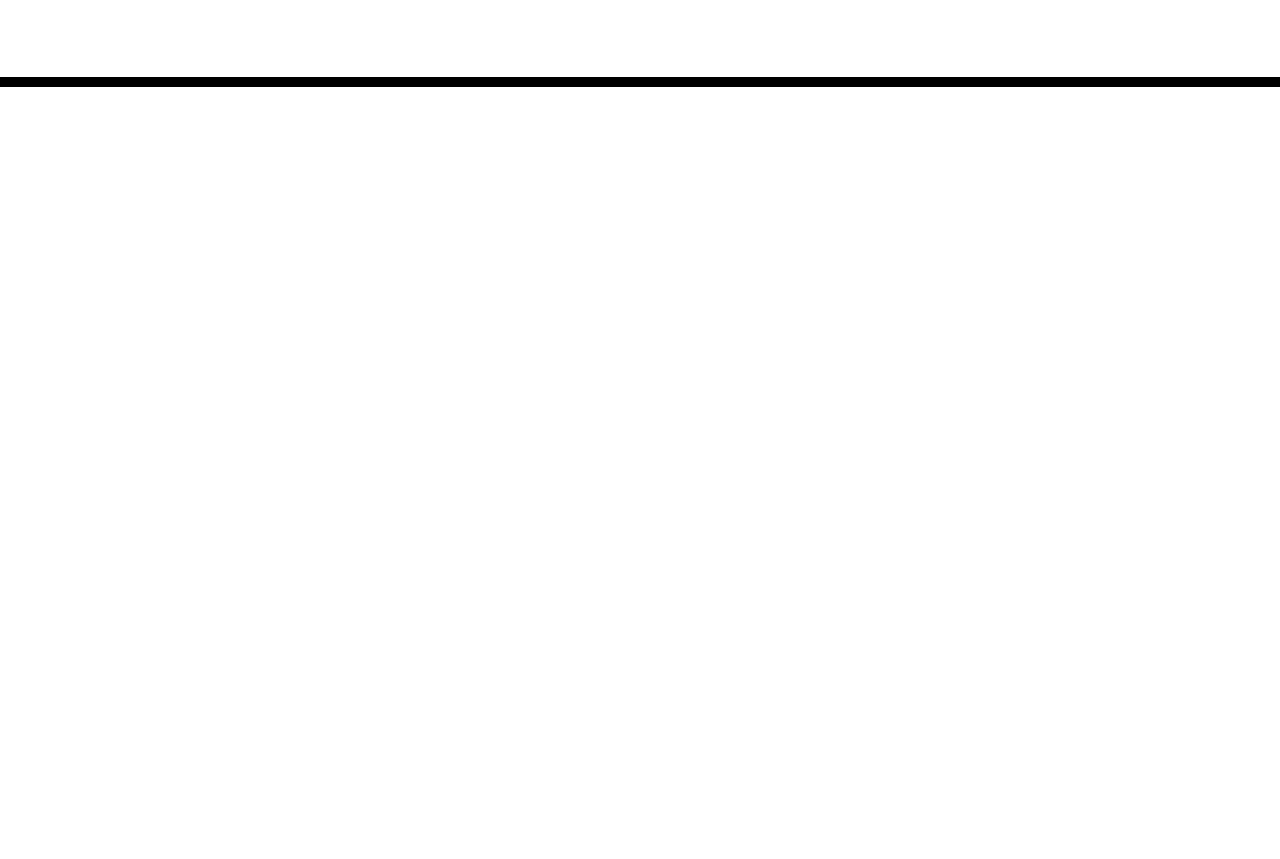
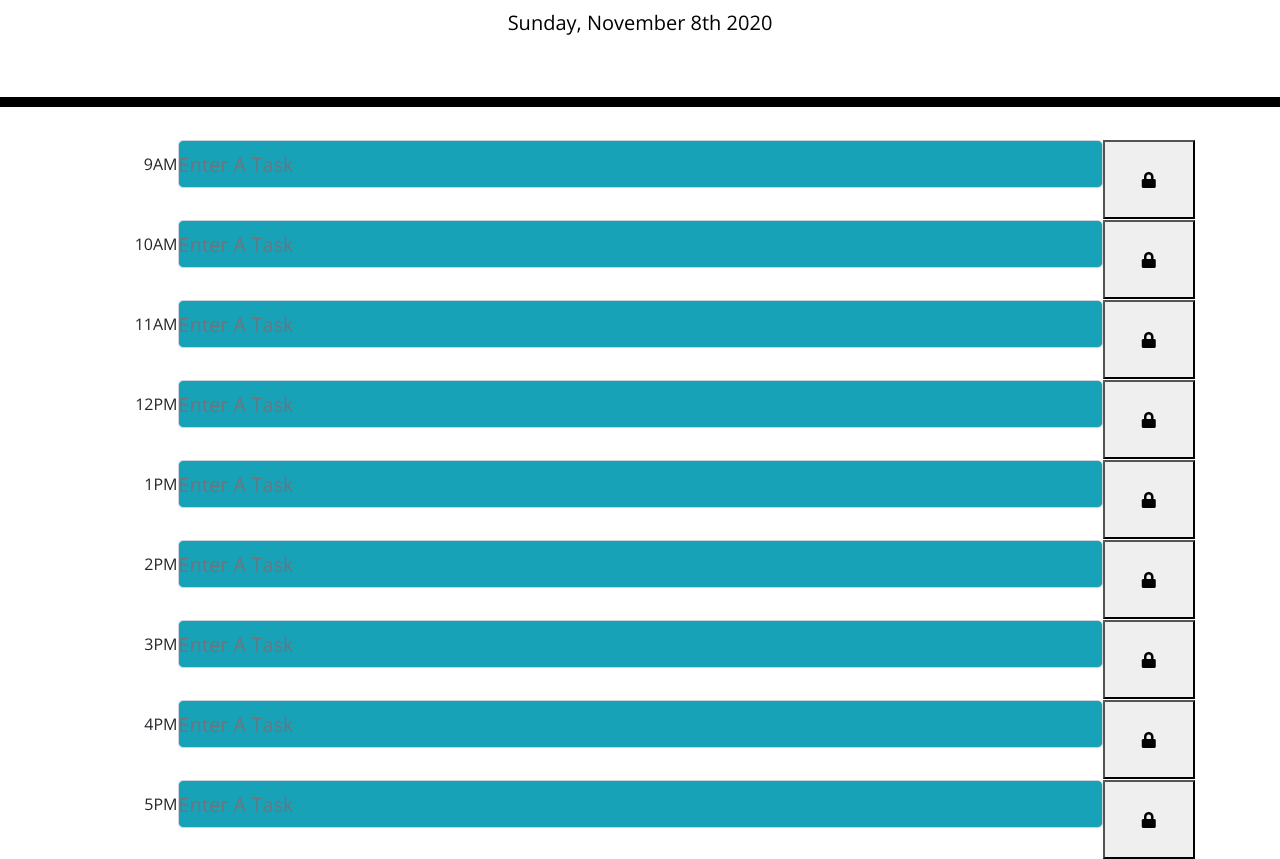
Before and after one commit to nrhuizar/week-5-hw, a plain HTML site: page index.html in a window 1280 px wide. Shown: the part 181-1040 px from the top of the page. Before the commit the page ends 800 px from the top, so only its background shows below. Drawn offline with nearby package versions, Linux system fonts and the light colour scheme.

Commit message:
added column formatting

```diff
--- a/assets/js/script.js
+++ b/assets/js/script.js
@@ -1,3 +1,4 @@
+// Date in header
 var date = moment();
 var currentDay = document.getElementById('currentDay');
-currentDay.innerHTML = date.format('MMMM Do YYYY');
+currentDay.innerHTML = date.format('dddd, MMMM Do YYYY');
--- a/index.html
+++ b/index.html
@@ -18,7 +18,7 @@
       href="https://fonts.googleapis.com/css?family=Open+Sans&display=swap"
       rel="stylesheet"
     />
-    <link rel="stylesheet" href="style.css" />
+    <link rel="stylesheet" href="./assets/css/style.css" />
     <title>Work Day Scheduler</title>
   </head>
 
@@ -26,13 +26,75 @@
     <header class="jumbotron">
       <h1 class="display-3">Work Day Scheduler</h1>
       <p class="lead">A simple calendar app for scheduling your work day</p>
-      <p id="currentDay" class="lead"></p>
+      <div id="currentDay" class="lead"></div>
     </header>
     <div class="container">
-      <!-- Timeblocks go here -->
-    </div>
+      <div class="row no-gutters">
+        <div class="text-right col">
+          9AM
+        </div>
+        <input type="text" class="col-10 form-control form-control-lg bg-info" id="tasks" placeholder="Enter A Task">
+        <button class="col-12 col-lg-1 fas fa-lock" type="submit"></button>
+      </div>
+      <div class="row no-gutters">
+        <div class="text-right col">
+          10AM
+        </div>
+        <input type="text" class="col-10 form-control form-control-lg bg-info" id="tasks" placeholder="Enter A Task">
+        <button class="col-12 col-lg-1 fas fa-lock" type="submit"></button>
+      </div>
+      <div class="row no-gutters">
+        <div class="text-right col">
+          11AM
+        </div>
+        <input type="text" class="col-10 form-control form-control-lg bg-info" id="tasks" placeholder="Enter A Task">
+        <button class="col-12 col-lg-1 fas fa-lock" type="submit"></button>
+      </div>
+      <div class="row no-gutters">
+        <div class="text-right col">
+          12PM
+        </div>
+        <input type="text" class="col-10 form-control form-control-lg bg-info" id="tasks" placeholder="Enter A Task">
+        <button class="col-12 col-lg-1 fas fa-lock" type="submit"></button>
+      </div>
+      <div class="row no-gutters">
+        <div class="text-right col">
+          1PM
+        </div>
+        <input type="text" class="col-10 form-control form-control-lg bg-info" id="tasks" placeholder="Enter A Task">
+        <button class="col-12 col-lg-1 fas fa-lock" type="submit"></button>
+      </div>
+      <div class="row no-gutters">
+        <div class="text-right col">
+          2PM
+        </div>
+        <input type="text" class="col-10 form-control form-control-lg bg-info" id="tasks" placeholder="Enter A Task">
+        <button class="col-12 col-lg-1 fas fa-lock" type="submit"></button>
+      </div>
+      <div class="row no-gutters">
+        <div class="text-right col">
+          3PM
+        </div>
+        <input type="text" class="col-10 form-control form-control-lg bg-info" id="tasks" placeholder="Enter A Task">
+        <button class="col-12 col-lg-1 fas fa-lock" type="submit"></button>
+      </div>
+      <div class="row no-gutters">
+        <div class="text-right col">
+          4PM
+        </div>
+        <input type="text" class="col-10 form-control form-control-lg bg-info" id="tasks" placeholder="Enter A Task">
+        <button class="col-12 col-lg-1 fas fa-lock" type="submit"></button>
+      </div>
+      <div class="row no-gutters">
+        <div class="text-right col">
+          5PM
+        </div>
+        <input type="text" class="col-10 form-control form-control-lg bg-info" id="tasks" placeholder="Enter A Task">
+        <button class="col-12 col-lg-1 fas fa-lock" type="submit"></button>
+      </div>
 
     <script src="https://code.jquery.com/jquery-3.4.1.min.js"></script>
     <script src="https://cdnjs.cloudflare.com/ajax/libs/moment.js/2.24.0/moment.min.js"></script>
+    <script src="./assets/js/script.js"></script>
   </body>
 </html>
```
Also changed, not shown: assets/css/style.css (renamed from style.css).
